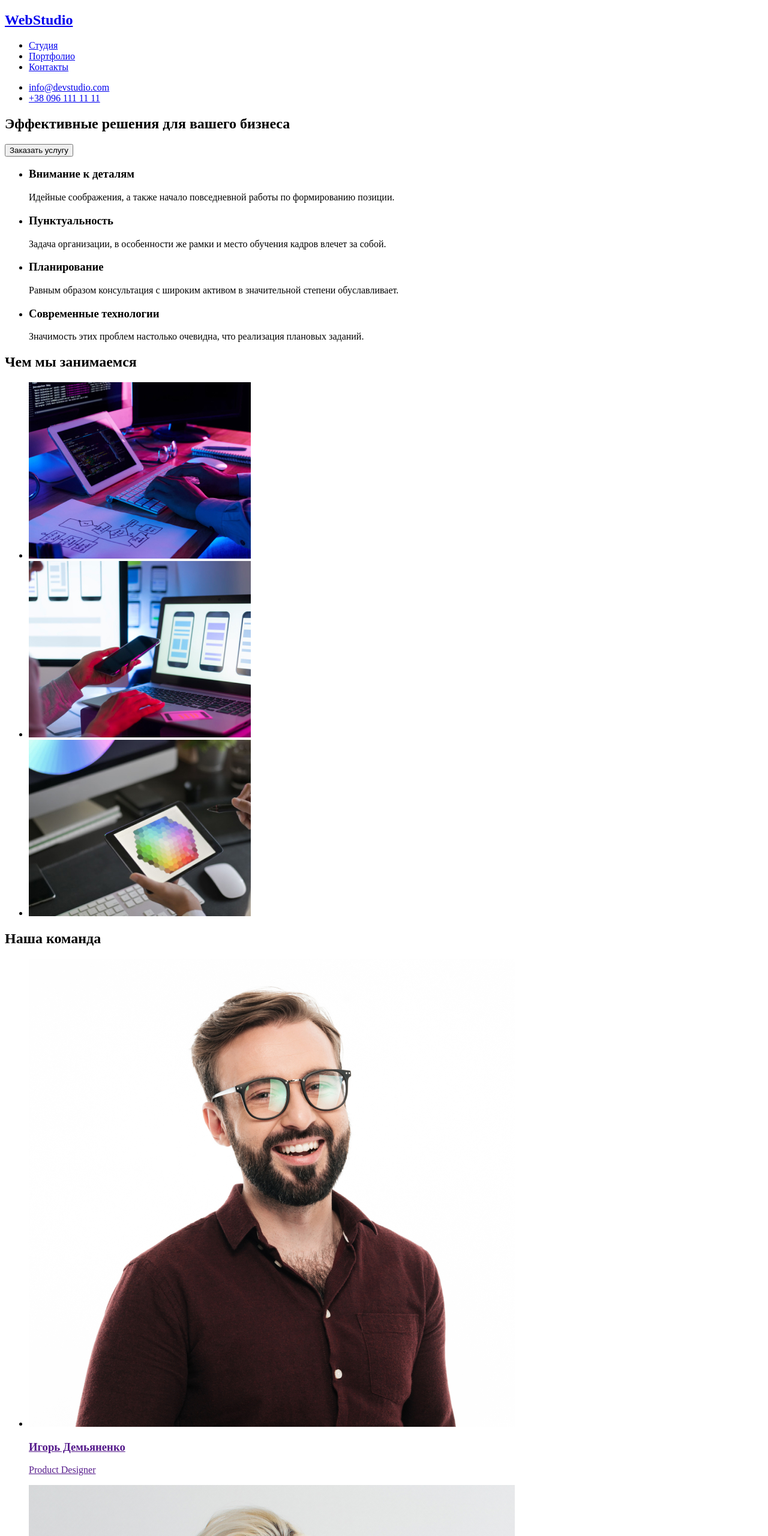
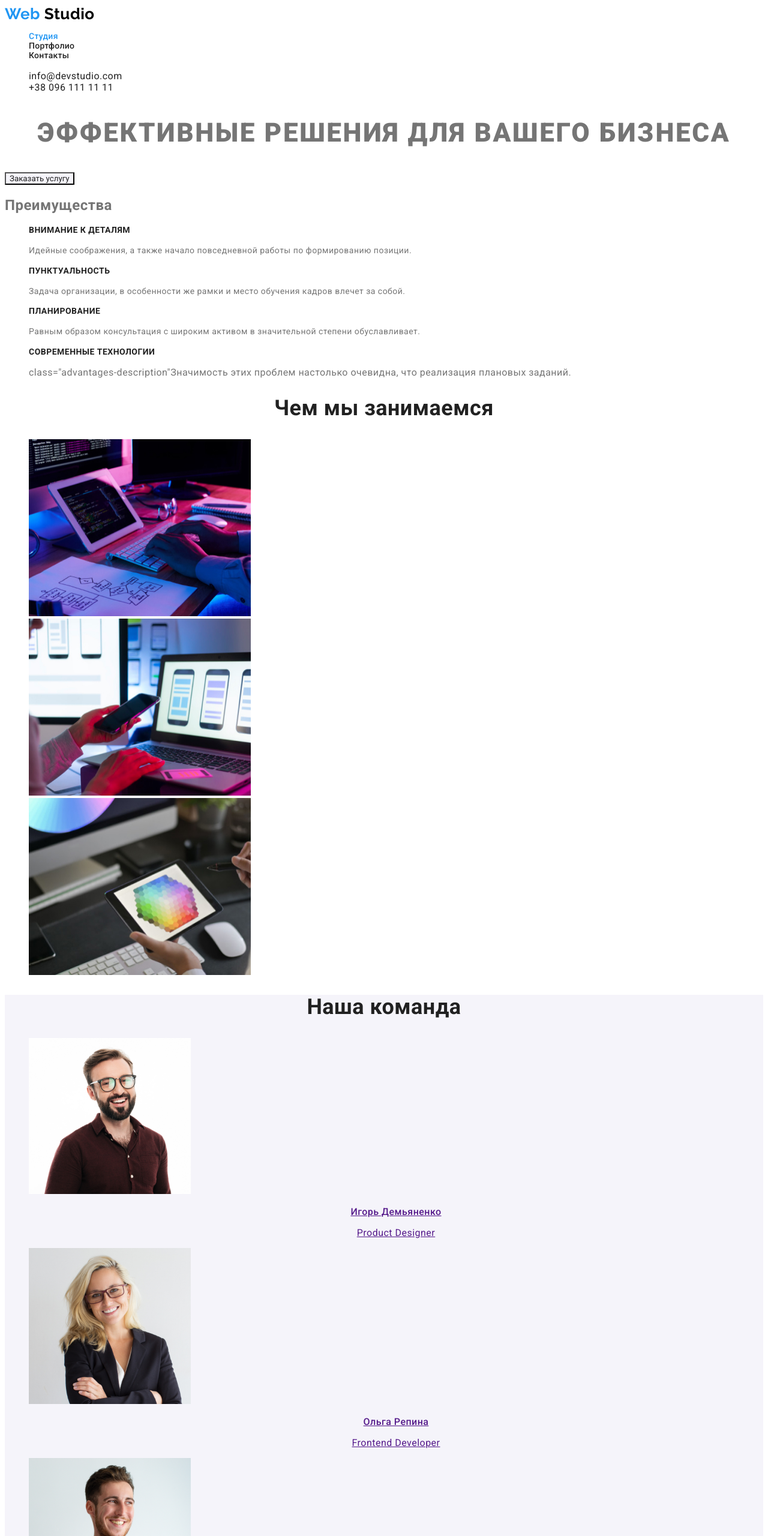
Before and after one commit to PerfectMood/goit-markup-hw-02, a plain HTML site: page index.html in a window 1280 px wide. Shown: the top 2560 px of the page at 60% size. Drawn offline with Linux system fonts and the light colour scheme.

Commit message:
update home-work2
home-work2

```diff
--- a/css/style.css
+++ b/css/style.css
@@ -0,0 +1,133 @@
+/* колір основного тексту #757575 */
+/* другорядний колір тексту #212121 */
+/* колір фону #FFFFFF */
+/* другорядний колір фону #F5F4FA */
+/* колір акценту #2196F3; */
+:root {
+  --primary-text-color: #757575;
+  --title-text-color: #212121;
+  --accent-color: #2196f3;
+  --main-color: #fff;
+  --secondary-main-color: #f5f4fa;
+}
+
+body {
+  background-color: var(--main-color);
+  color: var(--primary-text-color);
+  font-family: roboto, sans-serif;
+  letter-spacing: 0.03em;
+}
+
+.list-style {
+  list-style-type: none;
+}
+/* Hero */
+.hero-title {
+  color: var(--title-text-color);
+  font-weight: 900;
+  font-size: 44px;
+  line-height: 1.34;
+  text-align: center;
+  letter-spacing: 0.06em;
+  text-transform: uppercase;
+  /* CHANGE IT!!! */
+  color: var(--primary-text-color);
+}
+.link {
+  text-decoration: none;
+  color: var(--title-text-color);
+}
+
+/* Site navigation */
+.logo {
+  color: var(--accent-color);
+}
+.logo-link {
+  font-family: Raleway, sans-serif;
+  font-weight: bold;
+  font-size: 26px;
+  line-height: 1.2;
+  color: #000000;
+  text-decoration: none;
+}
+.site-nav {
+  font-weight: 500;
+  font-size: 14px;
+  line-height: 1.14;
+  letter-spacing: 0.02em;
+}
+
+.site-nav a:hover,
+.site-nav a:focus {
+  color: var(--accent-color);
+}
+
+.contacts-nav a:hover,
+.contacts-nav a:focus {
+  color: var(--accent-color);
+}
+.site-nav .current {
+  color: var(--accent-color);
+}
+
+/* Main */
+
+.advantages-title {
+  font-weight: 700;
+  font-size: 14px;
+  line-height: 1.14;
+  text-transform: uppercase;
+  color: var(--title-text-color);
+}
+.advantages-description {
+  font-weight: 400;
+  font-size: 14px;
+  line-height: 1.7;
+}
+
+.services-title {
+  font-weight: 700;
+  font-size: 36px;
+  line-height: 1.16;
+  text-align: center;
+  color: var(--title-text-color);
+}
+/* OUR TEAM */
+
+.team {
+  background-color: var(--secondary-main-color);
+}
+
+.team-title {
+  font-weight: 700;
+  font-size: 36px;
+  line-height: 1.16;
+  text-align: center;
+  color: var(--title-text-color);
+}
+.name-title {
+  font-weight: 500;
+  font-size: 16px;
+  line-height: 1.19;
+  text-align: center;
+}
+
+.position {
+  font-weight: 400;
+  font-size: 16px;
+  line-height: 1.19;
+  text-align: center;
+}
+
+/* buttton */
+.button {
+  font-family: inherit;
+  cursor: pointer;
+  color: var(--title-text-color);
+  background-color: var(--secondary-main-color);
+}
+.button:hover,
+.button:focus {
+  background-color: var(--accent-color);
+  color: var(--main-color);
+}
--- a/index.html
+++ b/index.html
@@ -1,92 +1,100 @@
 <!DOCTYPE html>
 <html lang="ru">
+
 <head>
     <meta charset="UTF-8">
     <meta http-equiv="X-UA-Compatible" content="IE=edge">
     <meta name="viewport" content="width=device-width, initial-scale=1.0">
+    <link rel="preconnect" href="https://fonts.googleapis.com">
+    <link rel="preconnect" href="https://fonts.gstatic.com" crossorigin>
+    <link href="https://fonts.googleapis.com/css2?family=Raleway:wght@700&family=Roboto:wght@400;500;700;900&display=swap"
+        rel="stylesheet">
+    <link rel="stylesheet" href="css/style.css">
     <title>Document</title>
 </head>
+
 <body>
     <header>
         <nav>
-           <a href="#"> <h2>WebStudio</h2> </a>
-           <ul>
-               <li> <a href="#">Студия</a> </li>
-               <li> <a href="#">Портфолио</a> </li>
-               <li> <a href="#">Контакты</a> </li>
+            <a href="index.html" class="logo-link"> <span class="logo">Web</span> Studio</a>
+            <ul class="site-nav list-style">
+                <li> <a href="#" class="link current">Студия</a> </li>
+                <li> <a href="./portfolio.html" class="link">Портфолио</a> </li>
+                <li> <a href="#" class="link">Контакты</a> </li>
             </ul>
         </nav>
-            <ul>
-                <li> <a href="mailto:info@devstudio.com">info@devstudio.com</a> </li>
-                <li> <a href="tel:+380961111111">+38 096 111 11 11</a> </li>
+        <ul class="contacts-nav list-style">
+            <li> <a href="mailto:info@devstudio.com" class="link">info@devstudio.com</a> </li>
+            <li> <a href="tel:+380961111111" class="link">+38 096 111 11 11</a> </li>
         </ul>
 
     </header>
     <main>
         <!-- Герой -->
-    <section>
-        <h1>Эффективные решения для вашего бизнеса</h1>
-        <button>Заказать услугу</button>
+        <section class="hero">
+            <h1 class="hero-title" >Эффективные решения для вашего бизнеса</h1>
+            <button class="button" > Заказать услугу</button>
         </section>
 
         <!-- Преимущества -->
-    <section>
-        <ul>
+        <section class="advantages">
+            <h2>Преимущества</h2>
+            <ul class="list-style">
                 <li>
-                <h3>Внимание к деталям</h3>
-                <p>Идейные соображения,
+                    <h3 class="advantages-title">Внимание к деталям</h3>
+                    <p class="advantages-description">Идейные соображения,
                         а также начало повседневной работы по формированию позиции.</p>
                 </li>
                 <li>
-                <h3>Пунктуальность</h3>
-                <p>Задача организации, в особенности же рамки
+                    <h3 class="advantages-title"> Пунктуальность</h3>
+                    <p class="advantages-description">Задача организации, в особенности же рамки
                         и место обучения кадров влечет за собой.</p>
                 </li>
                 <li>
-                <h3>Планирование</h3>
-                <p>Равным образом консультация с широким
+                    <h3 class="advantages-title">Планирование</h3>
+                    <p class="advantages-description">Равным образом консультация с широким
                         активом в значительной степени обуславливает.</p>
                 </li>
                 <li>
-                <h3>Современные технологии</h3>
-                <p>Значимость этих проблем настолько
+                    <h3 class="advantages-title">Современные технологии</h3>
+                    <p> class="advantages-description"Значимость этих проблем настолько
                         очевидна, что реализация плановых заданий.</p>
                 </li>
             </ul>
         </section>
 
         <!-- Чем мы занимаемся -->
-    <section>
-        <h2>Чем мы занимаемся</h2>
-        <ul>
-            <li> <a href=""> <img src="img/box1.jpg" alt="Планшет"> </a> </li>
-            <li> <a href=""> <img src="img/box2.jpg" alt="Смартфон"> </a> </li>
-            <li> <a href=""> <img src="img/box3.jpg" alt="Планшет"> </a> </li>
+        <section class="services">
+            <h2 class="services-title">Чем мы занимаемся</h2>
+            <ul class="list-style">
+                <li> <a href=""> <img src="img/box1.jpg" alt="Планшет" width="370" height="295"> </a> </li>
+                <li> <a href=""> <img src="img/box2.jpg" alt="Смартфон" width="370" height="295"> </a> </li>
+                <li> <a href=""> <img src="img/box3.jpg" alt="Планшет" width="370" height="295"> </a> </li>
 
             </ul>
         </section>
         <!-- Наша команда -->
-    <section>
-        <h2>Наша команда</h2>
-        <ul>
-            <li> <a href=""> <img src="img/img.jpg" alt="Фото работника">
-                    <h3>Игорь Демьяненко</h3>
-                    <p>Product Designer</p>
+        <section class="team">
+            <h2 class="team-title">Наша команда</h2>
+            <ul class="list-style">
+                <li> <a href=""> <img src="img/img.jpg" alt="Фото работника" width="270" height="260">
+                        <h3 class="name-title">Игорь Демьяненко</h3>
+                        <p class="position">Product Designer</p>
                     </a>
                 </li>
-            <li> <a href=""> <img src="img/img1.jpg" alt="Фото работника">
-                     <h3>Ольга Репина</h3>
-                     <p>Frontend Developer</p>
+                <li> <a href=""> <img src="img/img1.jpg" alt="Фото работника" width="270" height="260">
+                        <h3 class="name-title">Ольга Репина</h3>
+                        <p class="position">Frontend Developer</p>
                     </a>
                 </li>
-            <li> <a href=""> <img src="img/img2.jpg" alt="Фото работника">
-                     <h3>Николай Тарасов</h3>
-                     <p>Marketing</p>
+                <li> <a href=""> <img src="img/img2.jpg" alt="Фото работника" width="270" height="260">
+                        <h3 class="name-title">Николай Тарасов</h3>
+                        <p class="position">Marketing</p>
                     </a>
                 </li>
-            <li> <a href=""> <img src="img/img3.jpg" alt="Фото работника">
-                     <h3>Михаил Ермаков</h3>
-                     <p>UI Designer</p>
+                <li> <a href=""> <img src="img/img3.jpg" alt="Фото работника" width="270" height="260">
+                        <h3 class="name-title">Михаил Ермаков</h3>
+                        <p class="position">UI Designer</p>
                     </a>
                 </li>
 
@@ -95,12 +103,13 @@
     </main>
 
     <footer>
-            <a href="#"> <h2> WebStudio</h2> </a>
+        <a href="index.html" class="logo-link"> <span class="logo">Web</span> Studio</a>
         <address>
             <p>г. Киев, пр-т Леси Украинки, 26 </p><br>
-                <a href="mailto:info@devstudio.com">info@devstudio.com</a> <br>
-                <a href="tel:+380961111111">+38 096 111 11 11</a>
+            <a href="mailto:info@devstudio.com" class="link">info@devstudio.com</a> <br>
+            <a href="tel:+380961111111" class="link">+38 096 111 11 11</a>
         </address>
     </footer>
 </body>
+
 </html>
```
Also changed, not shown: portfolio.html (added, +125 -0 lines), img/boxes.jpg (added), img/headphones.jpg (added), img/label.jpg (added), img/magazine.jpg (added), img/monitor.jpg (added), img/new-orlean-vs-golden-star.jpg (added), img/notebook.jpg (added), img/seafood.jpg (added), img/tehnokriak.jpg (added). Lines whose indentation alone changed are shown as unchanged.
